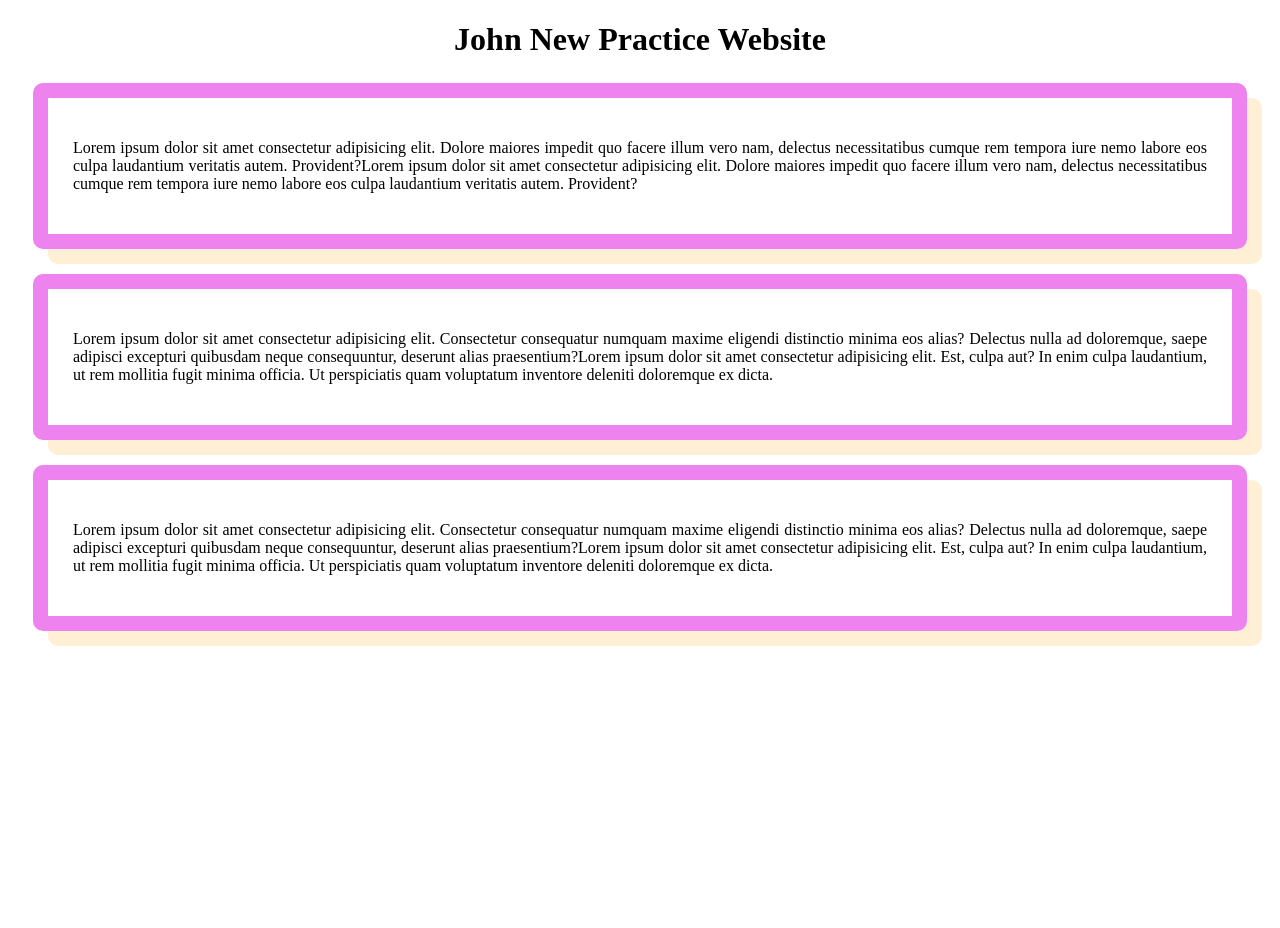
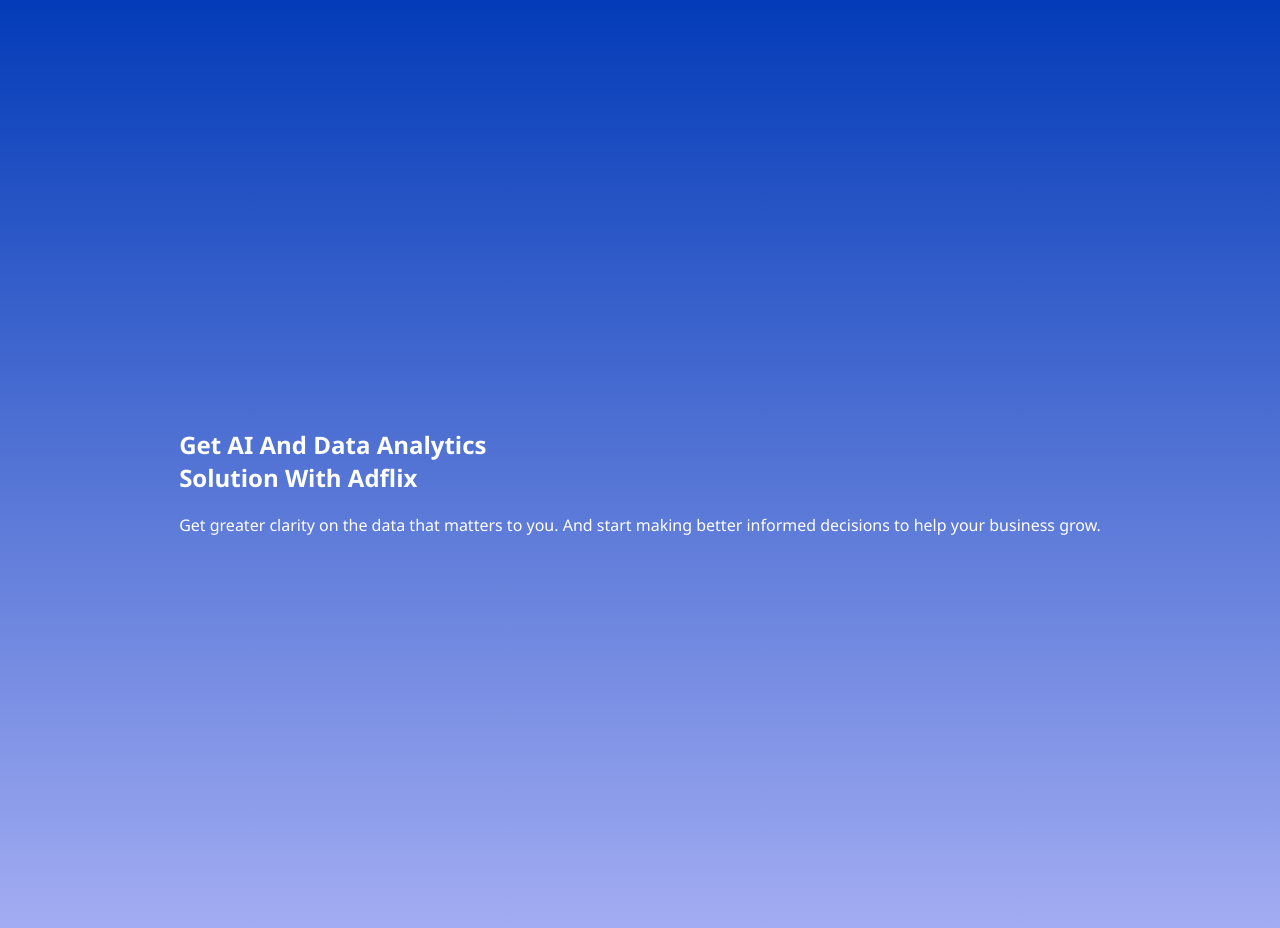
Before and after one commit to arafat-adflixconsulting/john-website, a plain HTML site: page index.html in a window 1280 px wide. Before the commit the page ends 800 px from the top, so only its background shows below. Drawn offline with Linux system fonts and the light colour scheme.

Commit message:
added heading and division

```diff
--- a/Style/index.css
+++ b/Style/index.css
@@ -1,8 +1,15 @@
-div{
-    margin: 25px;
-    border: 15px solid violet;
-    padding: 25px 25px 25px 25px;
-    text-align: justify;
-    border-radius: 10px;
-    box-shadow: 15px 15px papayawhip;
+body{
+    margin: 0;
+    font-family: 'Segoe UI', sans-serif;
+    background: linear-gradient(#033bb8, #a8b0f4);
+    color: white;
 }
+
+.hero-section{
+    padding: 80px 20px;
+    text-align: left;
+    display: flex;
+    align-items: center;
+    justify-content: center;
+    min-height: 100vh;;
+}
--- a/index.html
+++ b/index.html
@@ -7,21 +7,15 @@
     <link rel="stylesheet" href="Style/index.css">
 </head>
 <body>
-    <h1><center>John New Practice Website</center></h1>
-    <div>
+ <section class="hero-section">
+    <div class="hero-content">
+        <h1>
+            <span class="highlight">Get AI And Data Analytics <br>Solution</span> With <span class="brand-name">Adflix</span>
+        </h1>
         <p>
-            Lorem ipsum dolor sit amet consectetur adipisicing elit. Dolore maiores impedit quo facere illum vero nam, delectus necessitatibus cumque rem tempora iure nemo labore eos culpa laudantium veritatis autem. Provident?Lorem ipsum dolor sit amet consectetur adipisicing elit. Dolore maiores impedit quo facere illum vero nam, delectus necessitatibus cumque rem tempora iure nemo labore eos culpa laudantium veritatis autem. Provident?
+            Get greater clarity on the data that matters to you. And start making better informed decisions to help your business grow.
         </p>
-    </div>
-    <div>
-        <p>
-            Lorem ipsum dolor sit amet consectetur adipisicing elit. Consectetur consequatur numquam maxime eligendi distinctio minima eos alias? Delectus nulla ad doloremque, saepe adipisci excepturi quibusdam neque consequuntur, deserunt alias praesentium?Lorem ipsum dolor sit amet consectetur adipisicing elit. Est, culpa aut? In enim culpa laudantium, ut rem mollitia fugit minima officia. Ut perspiciatis quam voluptatum inventore deleniti doloremque ex dicta.
-        </p>
-    </div>
-    <div>
-        <p>
-            Lorem ipsum dolor sit amet consectetur adipisicing elit. Consectetur consequatur numquam maxime eligendi distinctio minima eos alias? Delectus nulla ad doloremque, saepe adipisci excepturi quibusdam neque consequuntur, deserunt alias praesentium?Lorem ipsum dolor sit amet consectetur adipisicing elit. Est, culpa aut? In enim culpa laudantium, ut rem mollitia fugit minima officia. Ut perspiciatis quam voluptatum inventore deleniti doloremque ex dicta.
-        </p>
-    </div>
+     </div>
+ </section>
 </body>
 </html>
```
